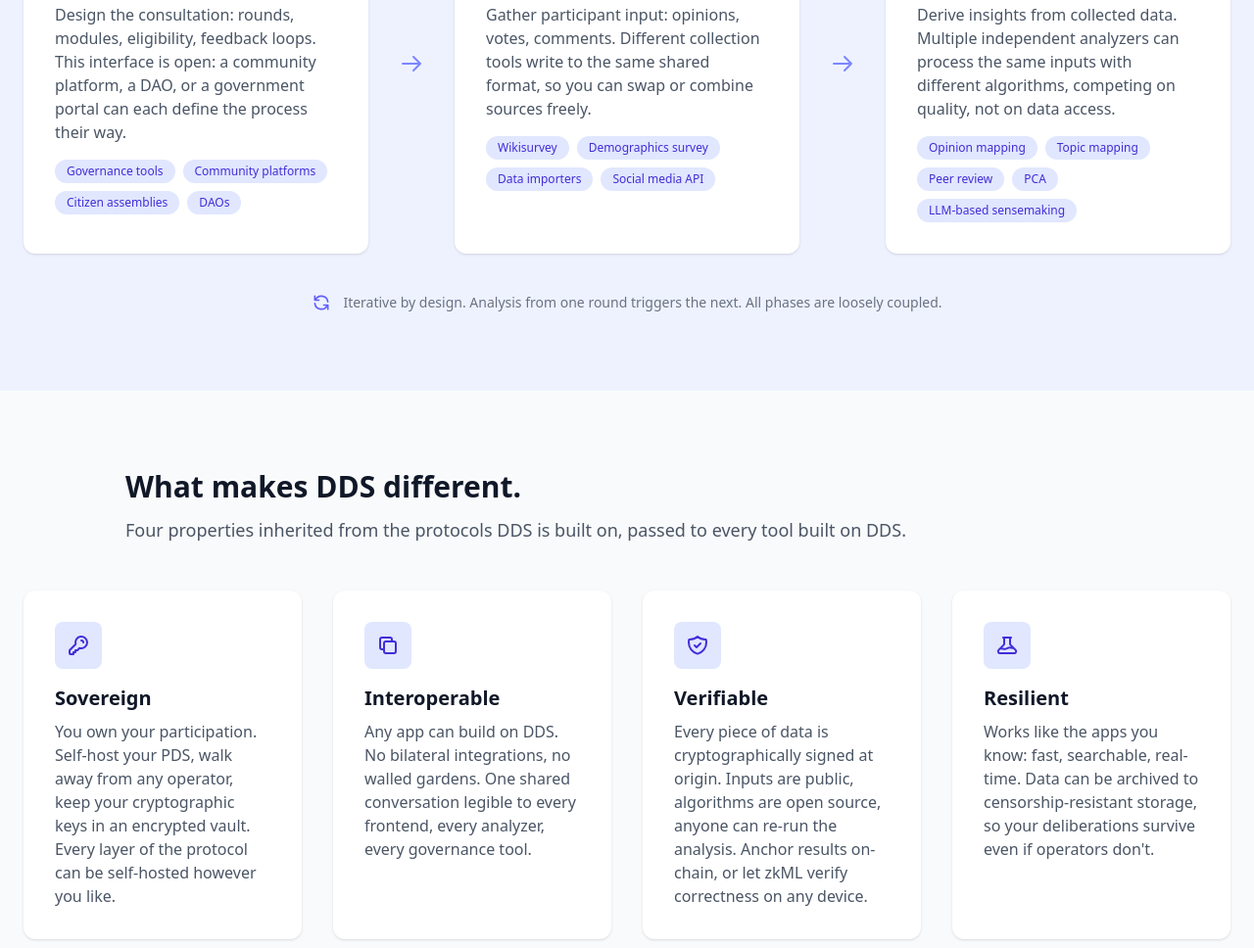
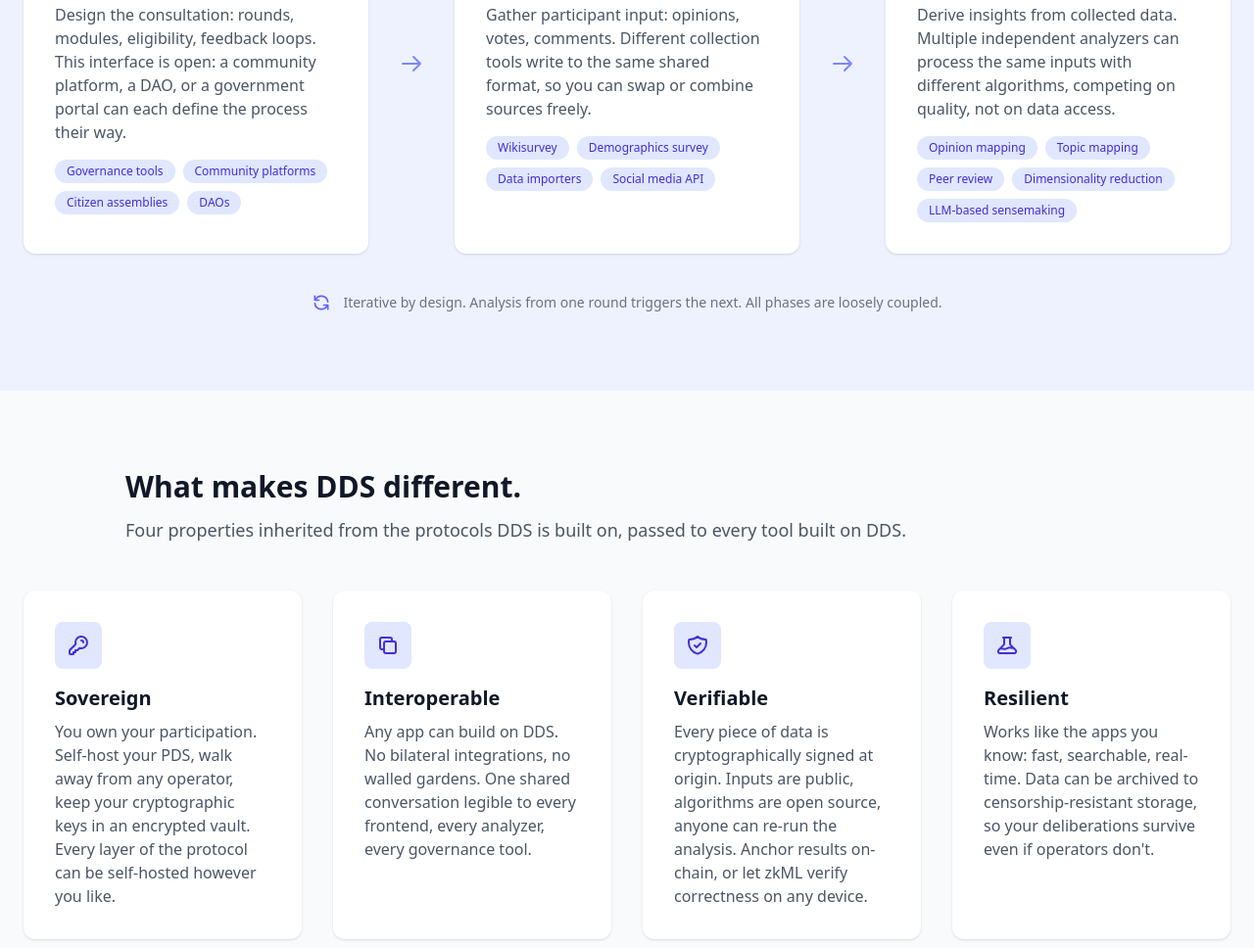
Before and after one commit to dds-wg/dds, an Astro site in the folder website/: page / in a window 1280 px wide. Shown: the part 1407-2375 px from the top of the page at 98% size. Built offline with nearby package versions, Linux system fonts and the light colour scheme; Astro itself is replaced by a stand-in of ours; what @iconify/tailwind4 would draw is missing.

Commit message:
chore: replace PCA tag with Dimensionality reduction in Analyze card

```diff
--- a/website/src/pages/index.astro
+++ b/website/src/pages/index.astro
@@ -238,7 +238,7 @@ import BaseLayout from "../layouts/BaseLayout.astro";
             >
             <span
               class="rounded-full bg-indigo-100 px-3 py-1 text-xs font-medium text-indigo-700"
-              >PCA</span
+              >Dimensionality reduction</span
             >
             <span
               class="rounded-full bg-indigo-100 px-3 py-1 text-xs font-medium text-indigo-700"
```
